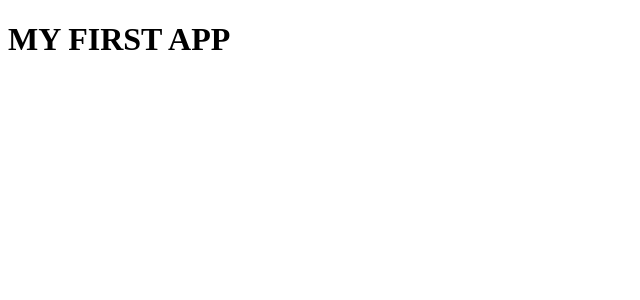
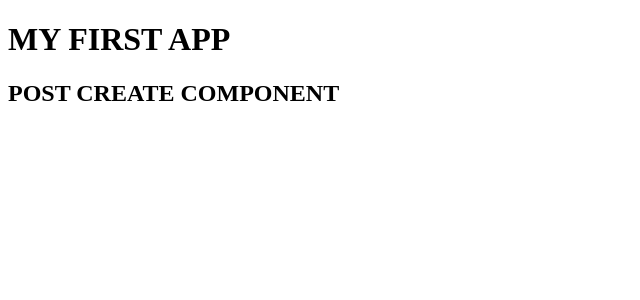
Before and after one commit to SubhayanDas08/WebDev_Basics, an Angular app in the folder mean/mean-course/: page / in a window 1280 px wide. Shown: the top 300 px of the page, without its empty margins (0-640 px from the left). Built offline with nearby package versions, Linux system fonts and the light colour scheme.

Commit message:
15th Jan 2021

```diff
--- a/mean/mean-course/src/app/app.component.html
+++ b/mean/mean-course/src/app/app.component.html
@@ -1 +1,3 @@
 <h1>MY FIRST APP</h1>
+
+<app-post-create></app-post-create>
--- a/mean/mean-course/src/app/app.module.ts
+++ b/mean/mean-course/src/app/app.module.ts
@@ -3,10 +3,12 @@ import { NgModule } from '@angular/core';
 
 import { AppRoutingModule } from './app-routing.module';
 import { AppComponent } from './app.component';
+import { PostCreateComponent } from './post/post-create/post-create.component';
 
 @NgModule({
   declarations: [
-    AppComponent
+    AppComponent,
+    PostCreateComponent
   ],
   imports: [
     BrowserModule,
--- a/mean/mean-course/src/app/post/post-create/post-create.component.html
+++ b/mean/mean-course/src/app/post/post-create/post-create.component.html
@@ -0,0 +1 @@
+<h2>POST CREATE COMPONENT</h2>
```
